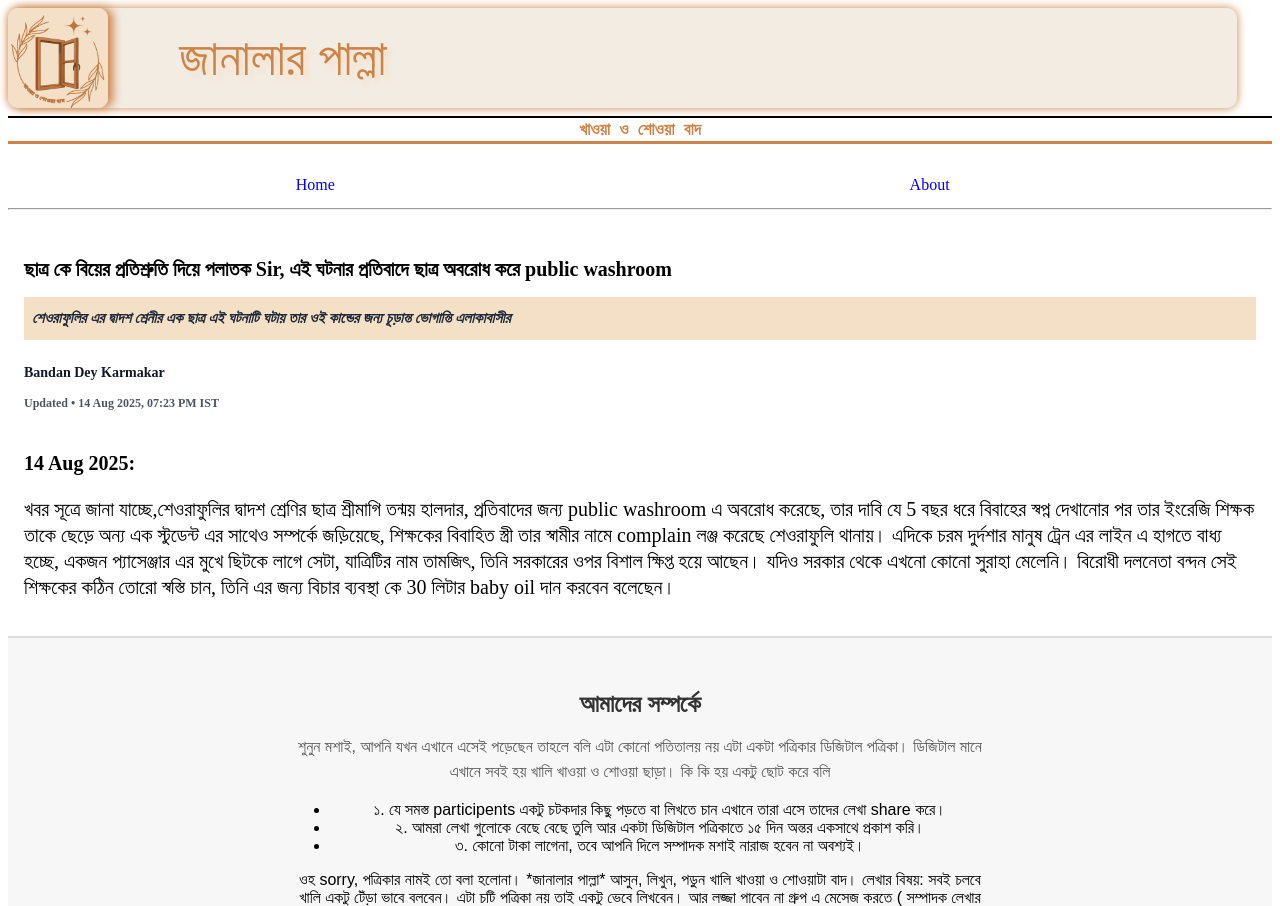
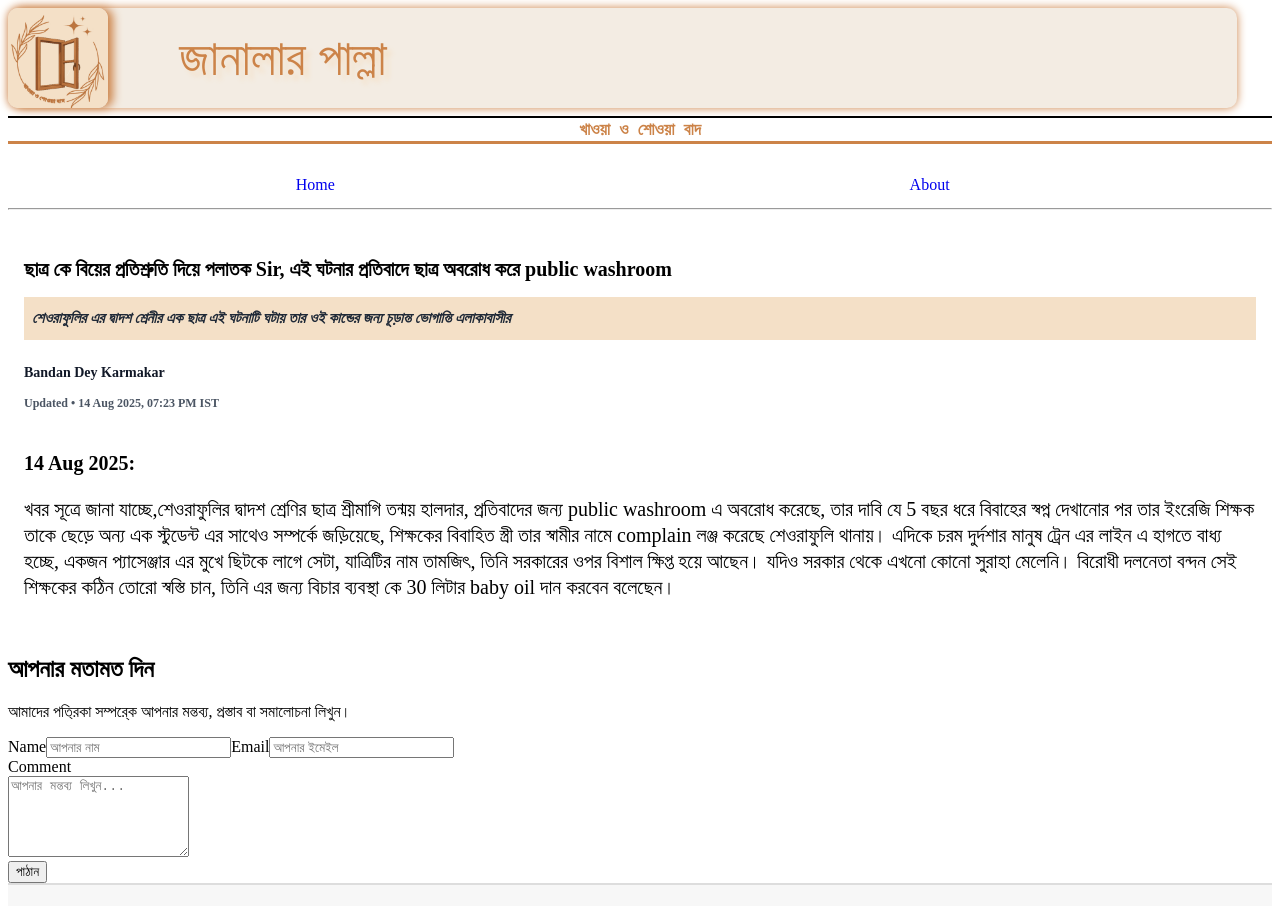
Before and after one commit to Bandan007/JanlarPalla, a plain HTML site: page Index.html in a window 1280 px wide. Shown: the top 906 px of the page. Drawn offline with Linux system fonts and the light colour scheme; a script that the page names is missing.

Commit message:
Update Index.html

```diff
--- a/Index.html
+++ b/Index.html
@@ -31,6 +31,7 @@
     </div>
     <br><b> 14 Aug 2025:</b> <p class=mai>খবর সূত্রে জানা যাচ্ছে,শেওরাফুলির দ্বাদশ শ্রেণির ছাত্র শ্রীমাগি তন্ময় হালদার, প্রতিবাদের জন্য public washroom এ অবরোধ করেছে, তার দাবি যে 5 বছর ধরে বিবাহের স্বপ্ন দেখানোর পর তার ইংরেজি শিক্ষক তাকে ছেড়ে অন্য এক স্টুডেন্ট এর সাথেও সম্পর্কে জড়িয়েছে, শিক্ষকের বিবাহিত স্ত্রী তার স্বামীর নামে complain লঞ্জ করেছে শেওরাফুলি থানায়। এদিকে চরম দুর্দশার মানুষ ট্রেন এর লাইন এ হাগতে বাধ্য হচ্ছে, একজন প্যাসেঞ্জার এর মুখে ছিটকে লাগে সেটা, যাত্রিটির নাম তামজিৎ, তিনি সরকারের ওপর বিশাল ক্ষিপ্ত হয়ে আছেন। যদিও সরকার থেকে এখনো কোনো সুরাহা মেলেনি। বিরোধী দলনেতা বন্দন সেই শিক্ষকের কঠিন তোরো স্বস্তি চান, তিনি এর জন্য বিচার ব্যবস্থা কে 30 লিটার baby oil দান করবেন বলেছেন।</p>
 </article>
+  <div class="feedback-container"> <h2>আপনার মতামত দিন</h2> <p>আমাদের পতি্রকা সম্পরে্ক আপনার মন্তব্য, প্রস্তাব বা সমালোচনা লিখুন।</p> <form method="post" data-netlify=true> <label for="name">Name</label><input class=com type="text" id="name" name="name" placeholder="আপনার নাম" required><label for="email">Email</label><input class=com type="email" id="email" name="email" placeholder="আপনার ইমেইল"><br><label for="message">Comment</label><br><textarea class=com id="message" name="message" rows="5" placeholder="আপনার মন্তব্য লিখুন..." required></textarea><br><button type="submit" id="submitBtn">পাঠান</button> </form> </div>
 <div id="about">
   <div class="about-container">
     <h2>আমাদের সম্পর্কে</h2>
```
